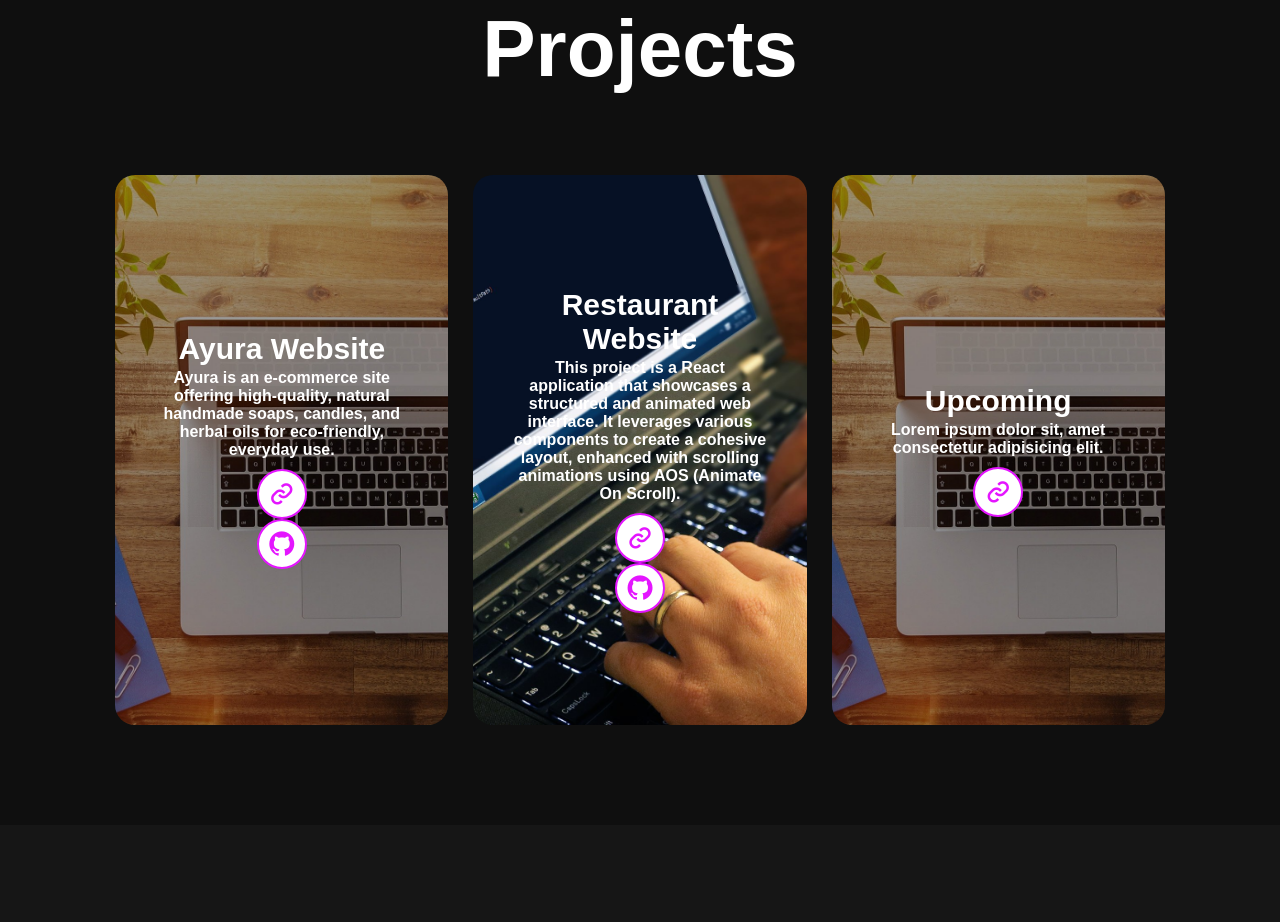
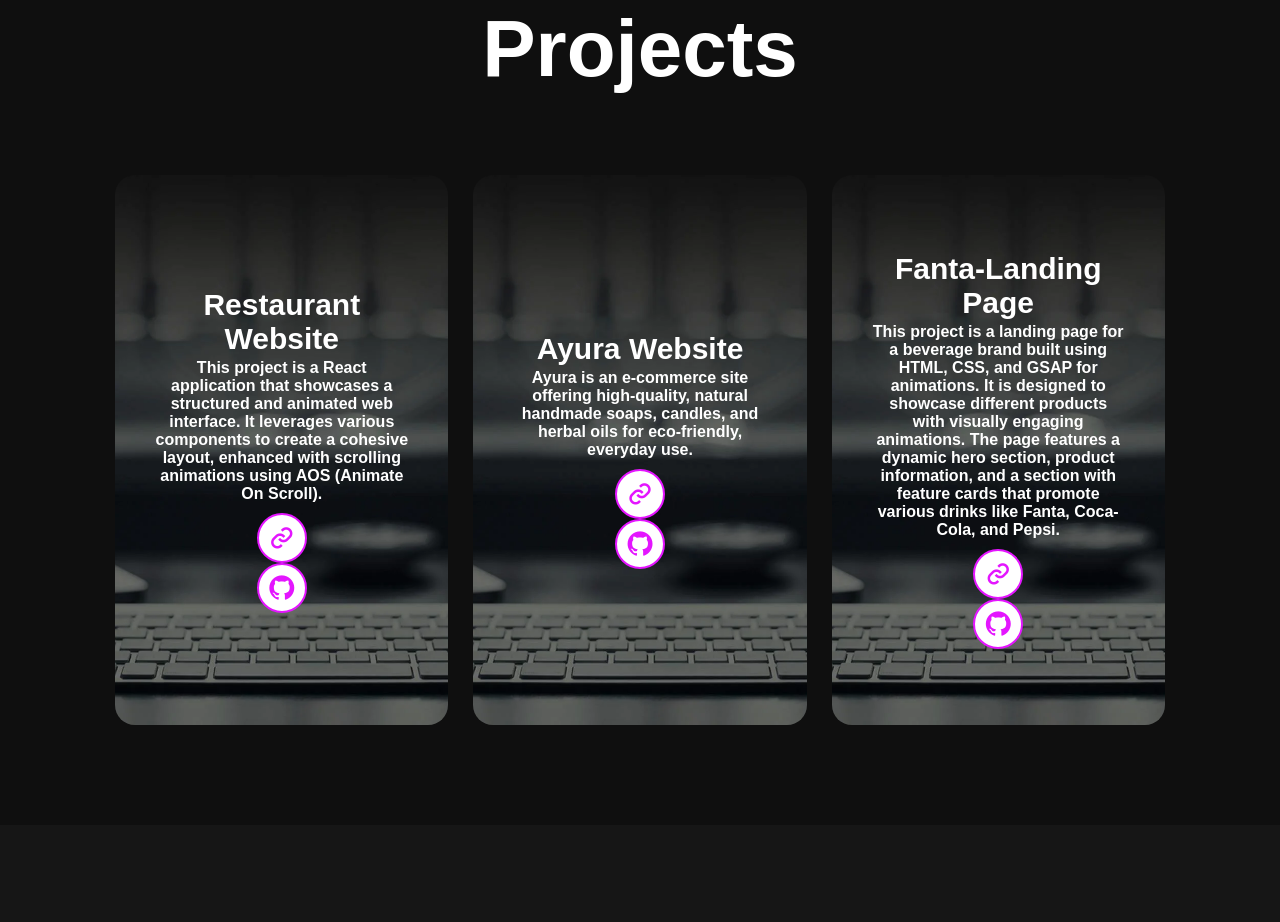
Before and after one commit to jananisree96/MyPortfolio, a plain HTML site: page index.html in a window 1280 px wide. Shown: the part 1819-2741 px from the top of the page. Drawn offline with nearby package versions, Linux system fonts and the light colour scheme.

Commit message:
bgimg changes

```diff
--- a/index.html
+++ b/index.html
@@ -105,27 +105,9 @@
     <section class="projects" id="projects">
       <h2 class="heading">Projects</h2>
       <div class="projects-container">
+
         <div class="projects-box">
-          <img src="./assets/img1.jpg" alt="" />
-          <div class="projects-info">
-            <h4>Ayura Website</h4>
-            <p>
-              Ayura is an e-commerce site offering high-quality, natural
-              handmade soaps, candles, and herbal oils for eco-friendly,
-              everyday use.
-            </p>
-            <a
-              href="https://ayura-website.vercel.app
-                    "
-              ><i class="bx bx-link"></i
-            ></a>
-            <a href="https://github.com/jananisree96/project-A"
-              ><i class="bx bxl-github"></i
-            ></a>
-          </div>
-        </div>
-        <div class="projects-box">
-          <img src="./assets/img2.jpg" alt="" />
+          <img src="./assets/bgimg.webp" alt="" />
           <div class="projects-info">
             <h4>Restaurant Website</h4>
             <p>
@@ -143,11 +125,32 @@
           </div>
         </div>
         <div class="projects-box">
-          <img src="./assets/img1.jpg" alt="" />
+            <img src="./assets/bgimg.webp" alt="" />
+            <div class="projects-info">
+              <h4>Ayura Website</h4>
+              <p>
+                Ayura is an e-commerce site offering high-quality, natural
+                handmade soaps, candles, and herbal oils for eco-friendly,
+                everyday use.
+              </p>
+              <a
+                href="https://ayura-website.vercel.app"
+                ><i class="bx bx-link"></i
+              ></a>
+              <a href="https://github.com/jananisree96/project-A"
+                ><i class="bx bxl-github"></i
+              ></a>
+            </div>
+          </div>
+        <div class="projects-box">
+          <img src="./assets/bgimg.webp" alt="" />
           <div class="projects-info">
-            <h4>Upcoming</h4>
-            <p>Lorem ipsum dolor sit, amet consectetur adipisicing elit.</p>
-            <a href="#"><i class="bx bx-link"></i></a>
+            <h4>Fanta-Landing Page</h4>
+            <p>This project is a landing page for a beverage brand built using HTML, CSS, and GSAP for animations. It is designed to showcase different products with visually engaging animations. The page features a dynamic hero section, product information, and a section with feature cards that promote various drinks like Fanta, Coca-Cola, and Pepsi.</p>
+            <a href="https://fanta-self.vercel.app"><i class="bx bx-link"></i></a>
+            <a href="https://github.com/jananisree96/Fanta"
+              ><i class="bx bxl-github"></i
+            ></a>
           </div>
         </div>
       </div>
```
Also changed, not shown: assets/bgimg.webp (added), assets/img1.jpg (deleted), assets/img2.jpg (deleted).
